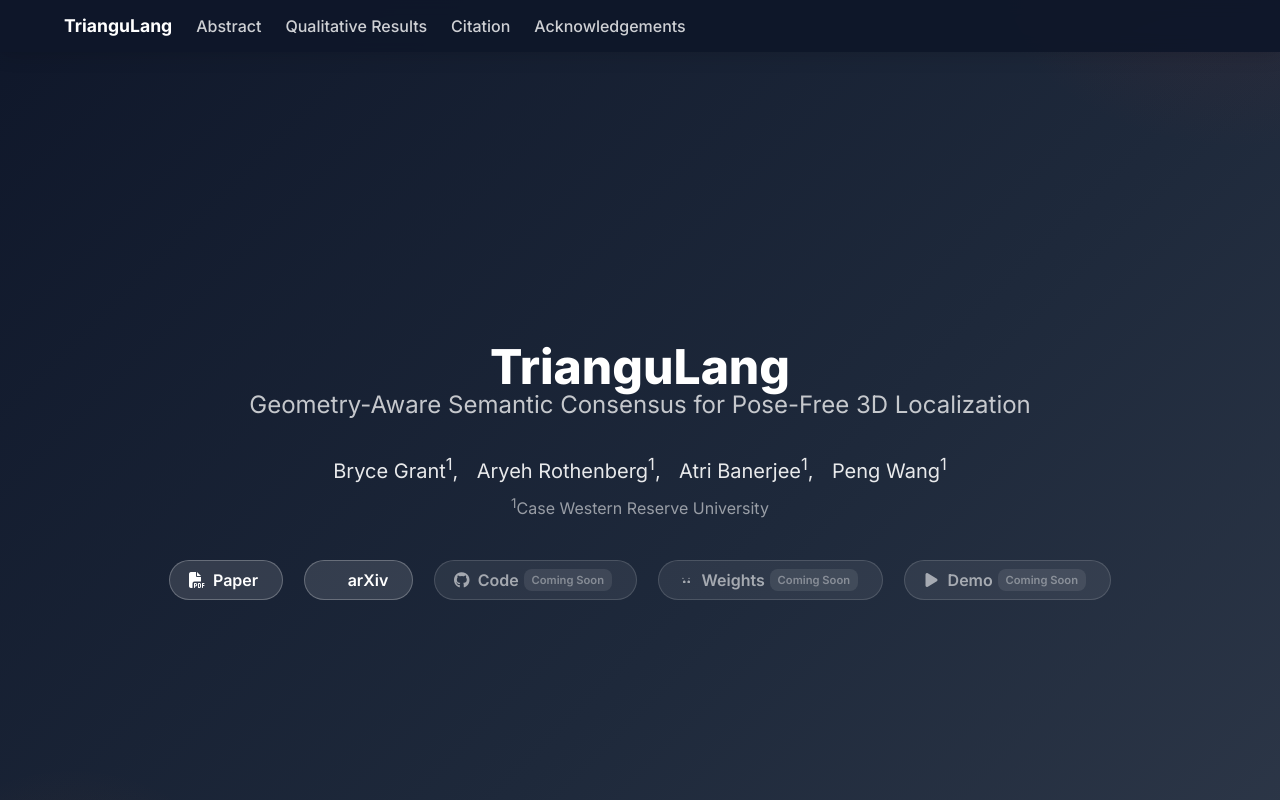
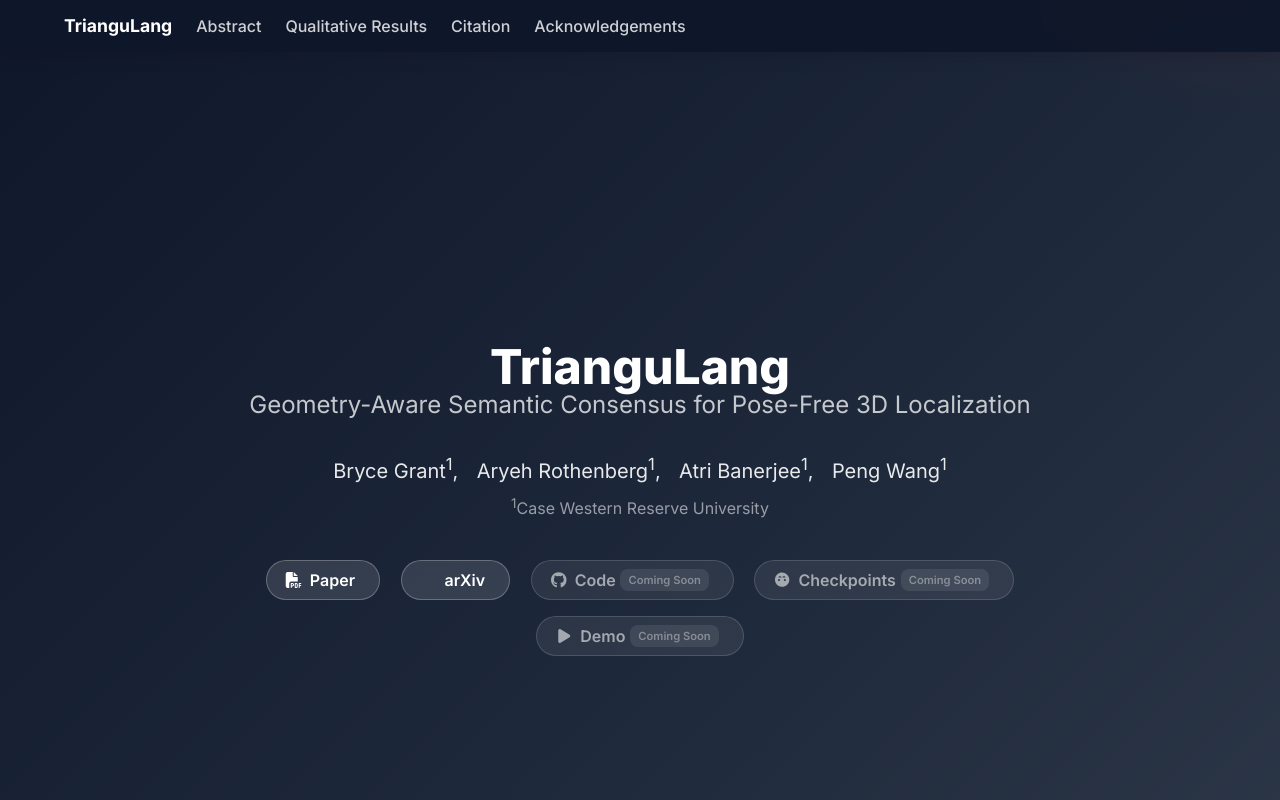
Before and after one commit to CWRU-AISM/triangulang, a plain HTML site: page index.html in a window 1280 px wide. Shown: the top 800 px of the page. Drawn offline with Linux system fonts and the light colour scheme; some icons are missing; a web font is replaced by a local one.

Commit message:
clean up

```diff
--- a/index.html
+++ b/index.html
@@ -248,11 +248,11 @@
             <span class="link-block">
               <a class="button is-normal is-rounded is-dark" style="opacity: 0.6; pointer-events: none;">
                 <span class="icon">
-                  <svg class="hf-icon" xmlns="http://www.w3.org/2000/svg" viewBox="0 0 100 100" fill="currentColor">
-                    <path d="M32.8 68.5c-1.2-1.5-1.9-3.5-1.9-5.7 0-4.9 3.7-8.9 8.3-8.9s8.3 4 8.3 8.9c0 2.2-.7 4.2-1.9 5.7M60.6 68.5c-1.2-1.5-1.9-3.5-1.9-5.7 0-4.9 3.7-8.9 8.3-8.9s8.3 4 8.3 8.9c0 2.2-.7 4.2-1.9 5.7M26 41.5c0-2.8 2.2-5 5-5s5 2.2 5 5M64 41.5c0-2.8 2.2-5 5-5s5 2.2 5 5"/>
+                  <svg class="hf-icon" xmlns="http://www.w3.org/2000/svg" viewBox="0 0 95 88" fill="currentColor">
+                    <path d="M47.2 0C26.3 0 8.8 16 6.2 36.7c-1.5 11.8 1.8 23.2 9.2 32.1 7.4 8.9 18 14.5 29.8 15.7 1.4.1 2.7.2 4 .2 10.2 0 20-3.7 27.6-10.5 8.9-7.9 14.2-19.2 14.2-31.2 0-1.2 0-2.4-.1-3.6C88.6 17.5 70 0 47.2 0zM30.3 38.5c2.6 0 4.8 1.5 5.9 3.6.3.7.5 1.4.5 2.2 0 .5-.1 1-.2 1.4-.9 2.5-3.3 4.3-6.1 4.3-3.6 0-6.5-2.9-6.5-6.5 0-2.8 1.7-5.1 4.2-6h2.2zm34.5 0c2.6 0 4.8 1.5 5.9 3.6.3.7.5 1.4.5 2.2 0 .5-.1 1-.2 1.4-.9 2.5-3.3 4.3-6.1 4.3-3.6 0-6.5-2.9-6.5-6.5 0-2.8 1.7-5.1 4.2-6h2.2zM26.1 29.5c1.1-4.4 5-7.5 9.7-7.5 4.6 0 8.5 3.1 9.7 7.5M49.6 29.5c1.1-4.4 5-7.5 9.7-7.5 4.6 0 8.5 3.1 9.7 7.5M28.8 56.5c2 5.4 7.1 10.7 18.4 10.7s16.4-5.3 18.4-10.7"/>
                   </svg>
                 </span>
-                <span>Weights</span>
+                <span>Checkpoints</span>
                 <span class="coming-soon-badge">Coming Soon</span>
               </a>
             </span>
```
